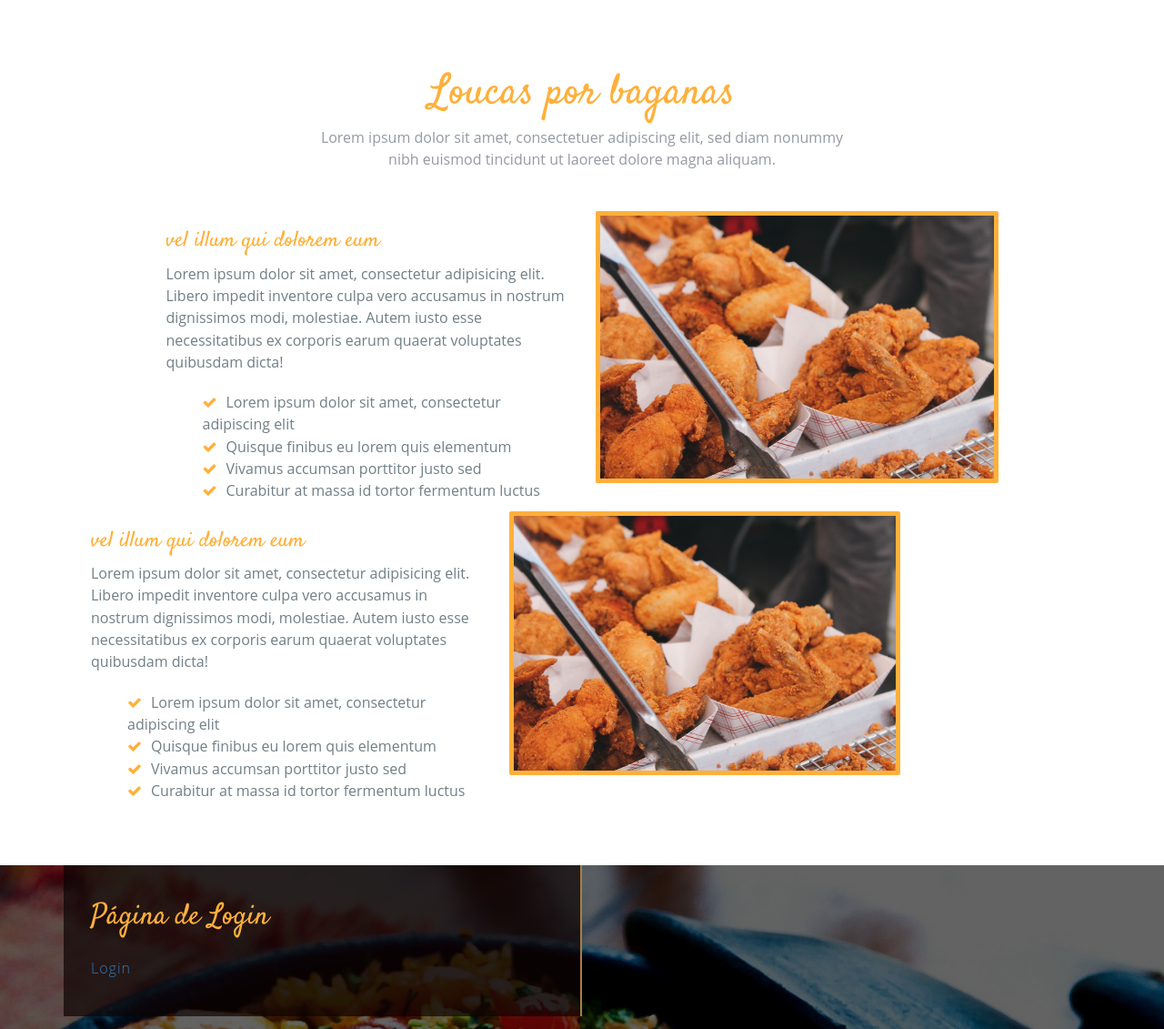
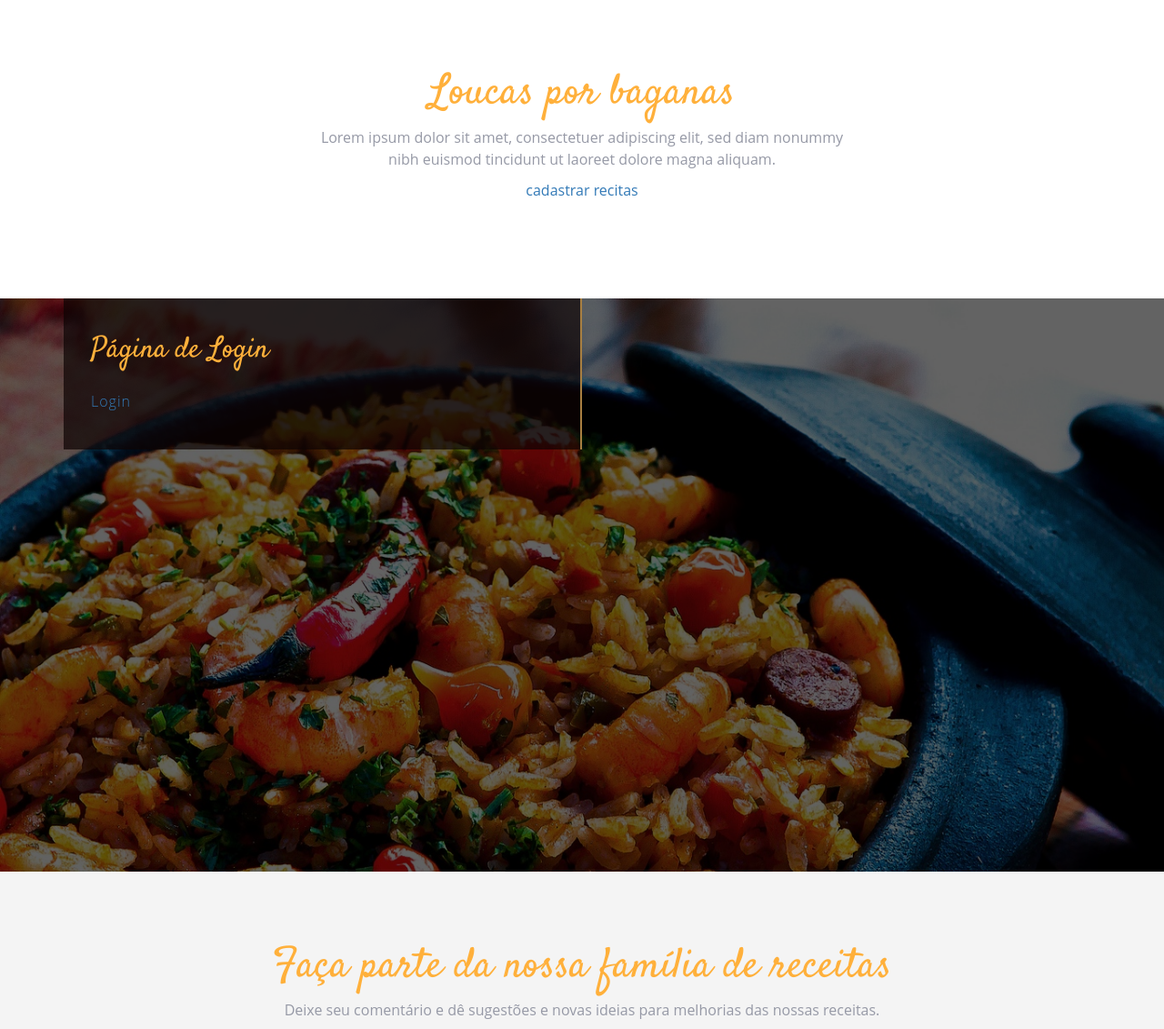
Before and after one commit to brunogomesifrn/info419comida, a Django app: page / in a window 1280 px wide. Shown: the part 632-1763 px from the top of the page at 91% size. Run offline with Django 3.2, Linux system fonts and the light colour scheme; some libraries are stand-ins or nearby versions; some web fonts are replaced.

Commit message:
não sei o q ajeitei, só sei q mudei algo

```diff
--- a/core/templates/index.html
+++ b/core/templates/index.html
@@ -59,10 +59,17 @@
       <div class="row">
         <div class="col-md-12 text-center marb-35">
           <h1 class="header-h">Loucas por baganas</h1>
+
+
           <p class="header-p">Lorem ipsum dolor sit amet, consectetuer adipiscing elit, sed diam nonummy
             <br>nibh euismod tincidunt ut laoreet dolore magna aliquam. </p>
+
+
+          <p><a href="{% url 'receita' %}">cadastrar recitas</a></p>
+
         </div> <!-- segunda parte (texto) -->
 
+<!--
         <div class="col-md-1"></div>
         <div class="col-md-10">
           <div class="col-md-6 col-sm-6">
@@ -83,30 +90,11 @@
             <img src="img/res01.jpg" alt="" class="img-responsive">
           </div>
         </div>
-
+-->
         <!---->
         <div class="col-md-1"></div>
       </div>
 
-              <div class="col-md-10">
-          <div class="col-md-6 col-sm-6">
-            <div class="about-info">
-              <h2 class="heading">vel illum qui dolorem eum</h2>
-              <p>Lorem ipsum dolor sit amet, consectetur adipisicing elit. Libero impedit inventore culpa vero accusamus in nostrum dignissimos modi, molestiae. Autem iusto esse necessitatibus ex corporis earum quaerat voluptates quibusdam dicta!</p>
-              <div class="details-list">
-                <ul>
-                  <li><i class="fa fa-check"></i>Lorem ipsum dolor sit amet, consectetur adipiscing elit</li>
-                  <li><i class="fa fa-check"></i>Quisque finibus eu lorem quis elementum</li>
-                  <li><i class="fa fa-check"></i>Vivamus accumsan porttitor justo sed </li>
-                  <li><i class="fa fa-check"></i>Curabitur at massa id tortor fermentum luctus</li>
-                </ul>
-              </div>
-            </div>
-          </div>
-          <div class="col-md-6 col-sm-6">
-            <img src="img/res01.jpg" alt="" class="img-responsive">
-          </div>
-        </div>
 
 
 
--- a/core/views.py
+++ b/core/views.py
@@ -29,12 +29,12 @@ def dados(request, id):
 	}
 	return render(request, 'registro.html', contexto)
 
-def receita(request):
-	receita = recita.objects.all()
+def receitax(request):
+	receitas = receita.objects.all()
 	contexto = {
-		'lista_receitas': receita
+		'lista_receitas': receitas
 	}
-	return render(request, 'registro.html', contexto)
+	return render(request, 'receita.html', contexto)
 
 def tipo(request):
 	return render(request, 'tipo.html')
--- a/info419comida/urls.py
+++ b/info419comida/urls.py
@@ -16,10 +16,11 @@ Including another URLconf
 from django.contrib import admin
 from django.urls import path
 from django.contrib.auth import views as auth_views
-from core.views import registro, dados, tipo, index, dados
+from core.views import registro, dados, tipo, index, dados, receitax
 
 urlpatterns = [
     #Parei na parte de registro do slide 9
+    path('receita/', receitax, name='receita'),
     path('dados/<int:id>/', dados, name='dados'),
     path('', index, name='index'),
     path('tipo/', tipo, name='tipo'),
```
Also changed, not shown: core/migrations/0002_receita_imagem.py (added).
